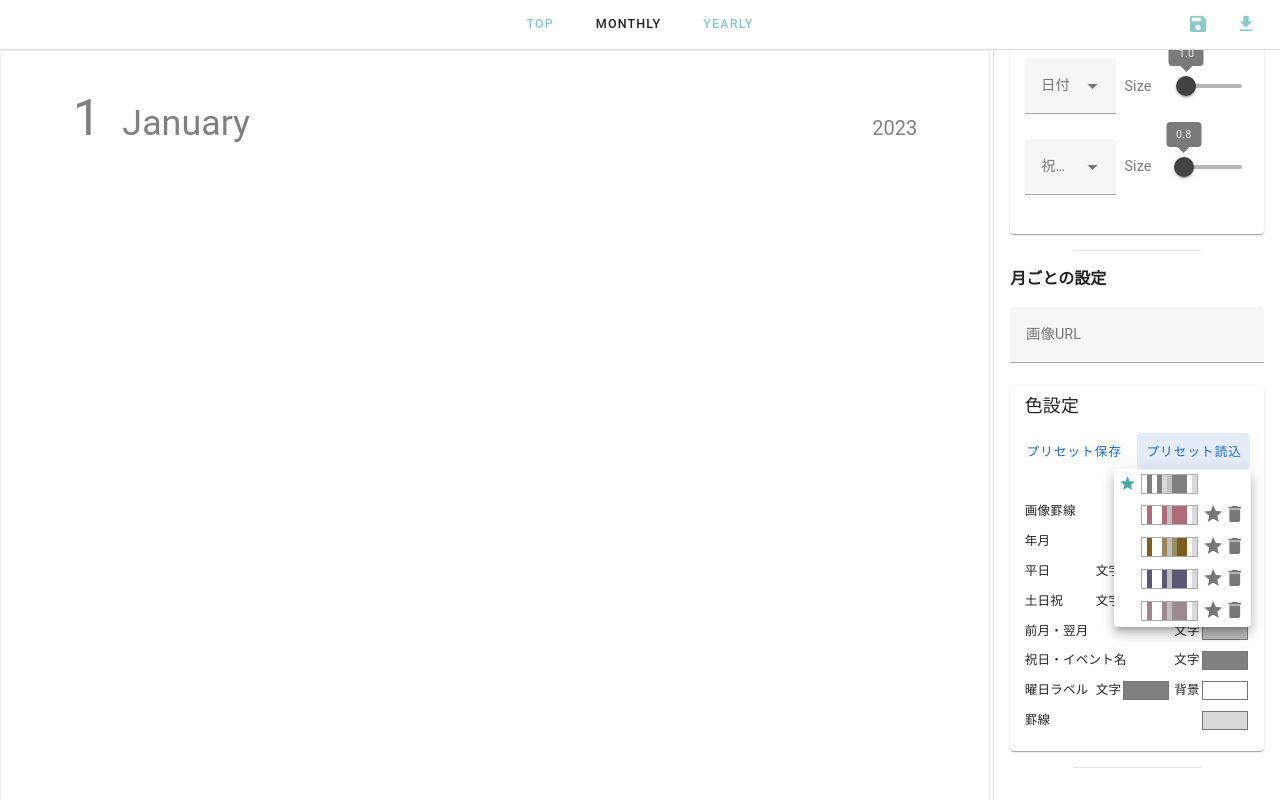
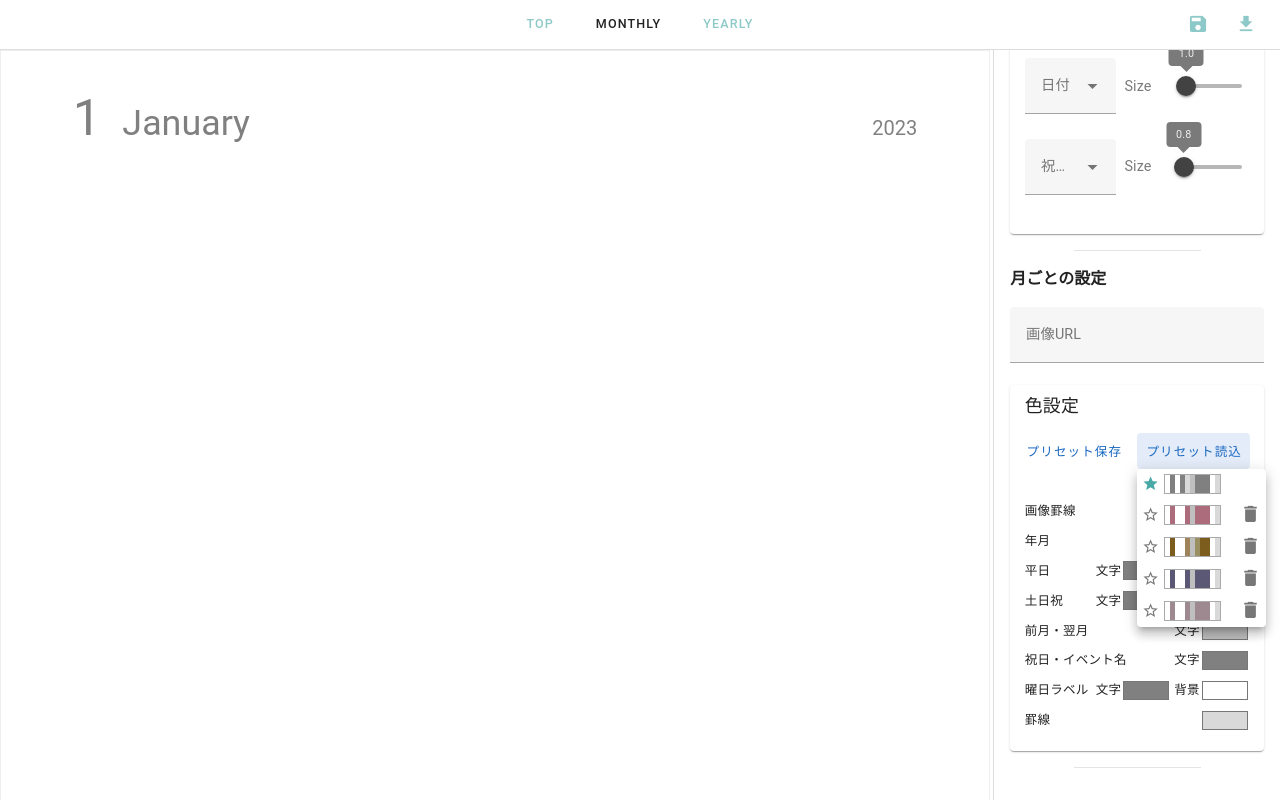
Before and after one commit to satocheeen/calendar-maker, a Nuxt app: page /monthly in a window 1280 px wide. Both pictures are taken after a click on the button "プリセット読込". Built offline with nearby package versions, Linux system fonts and the light colour scheme.

Commit message:
メタ情報修正

```diff
--- a/components/monthly-calendar/setting/PresetSelector.vue
+++ b/components/monthly-calendar/setting/PresetSelector.vue
@@ -12,20 +12,20 @@
                         <v-icon v-if="item.isDefault" color="secondary">
                             mdi-star
                         </v-icon>
+                        <v-tooltip text="デフォルト値に設定" v-else>
+                            <template v-slot:activator="{ props }">
+                                <v-icon v-bind="props" @click.stop="onChangeDefaultPreset(index)">
+                                    mdi-star-outline
+                                </v-icon>
+                            </template>
+                        </v-tooltip>
+
                     </div>
 
                     <PresetBar :preset="item.preset" />
 
                     <div :class="$style.iconArea">
                         <span v-if="!item.isDefault">
-                            <v-tooltip text="デフォルト値に設定">
-                                <template v-slot:activator="{ props }">
-                                    <v-icon v-bind="props" @click.stop="onChangeDefaultPreset(index)">
-                                        mdi-star
-                                    </v-icon>
-                                </template>
-                            </v-tooltip>
-
                             <v-tooltip text="削除">
                                 <template v-slot:activator="{ props }">
                                     <v-icon v-bind="props" @click.stop="onDelete(index)"  v-if="!item.isDefault">
@@ -111,7 +111,8 @@ export default defineComponent({
 
 .iconArea {
     display: inline-flex;
-    width: 3rem;
+    width: 1.5rem;
+    margin-left: 1rem;
 }
 
 </style>
--- a/nuxt.config.ts
+++ b/nuxt.config.ts
@@ -25,6 +25,9 @@ export default defineNuxtConfig({
   app: {
     head: {
       title: 'Calendar Maker',
+      htmlAttrs: {
+        lang: 'ja',
+      },
       meta: [
         { charset: 'utf-8' },
         { name: 'description', content: 'make original calendar' }
```
